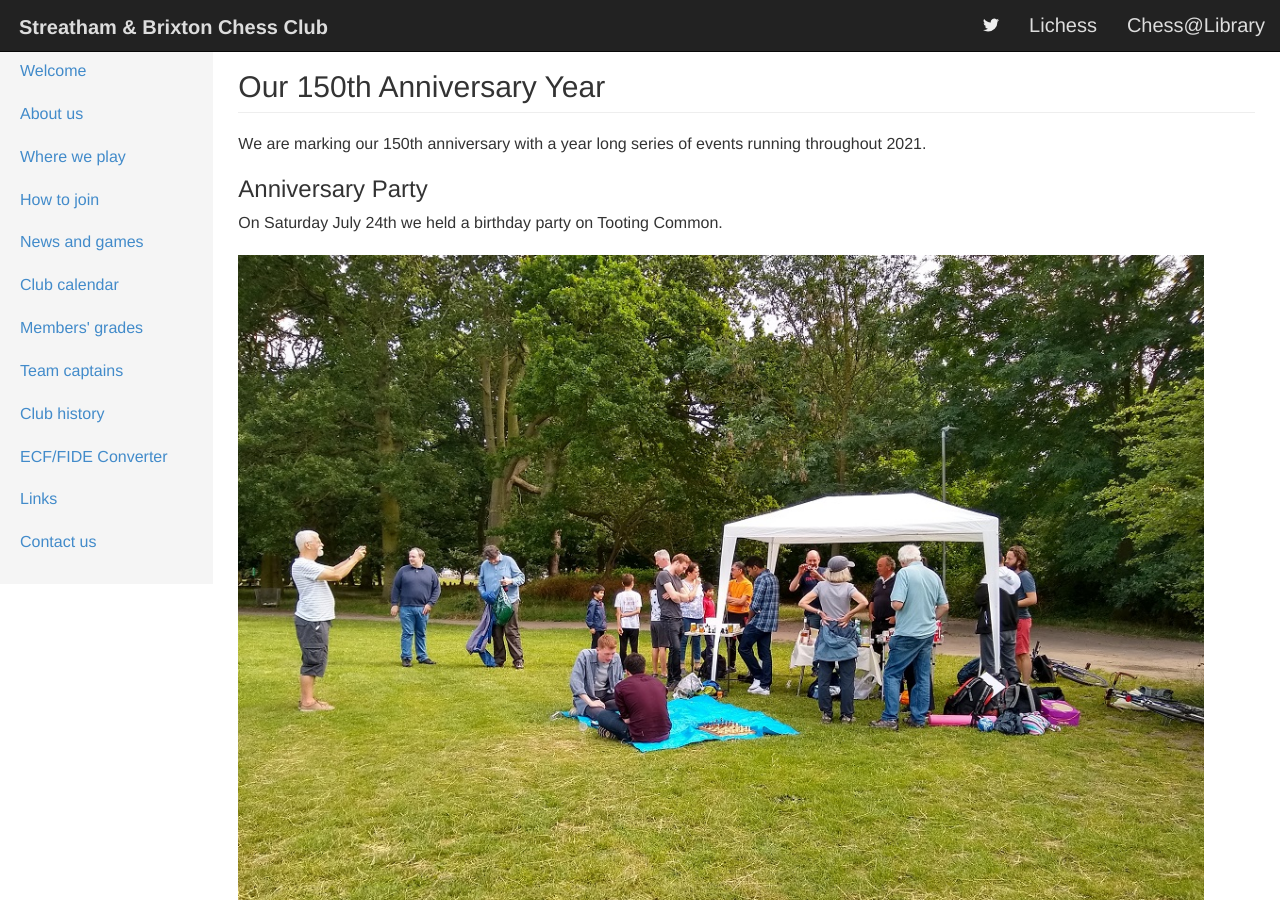
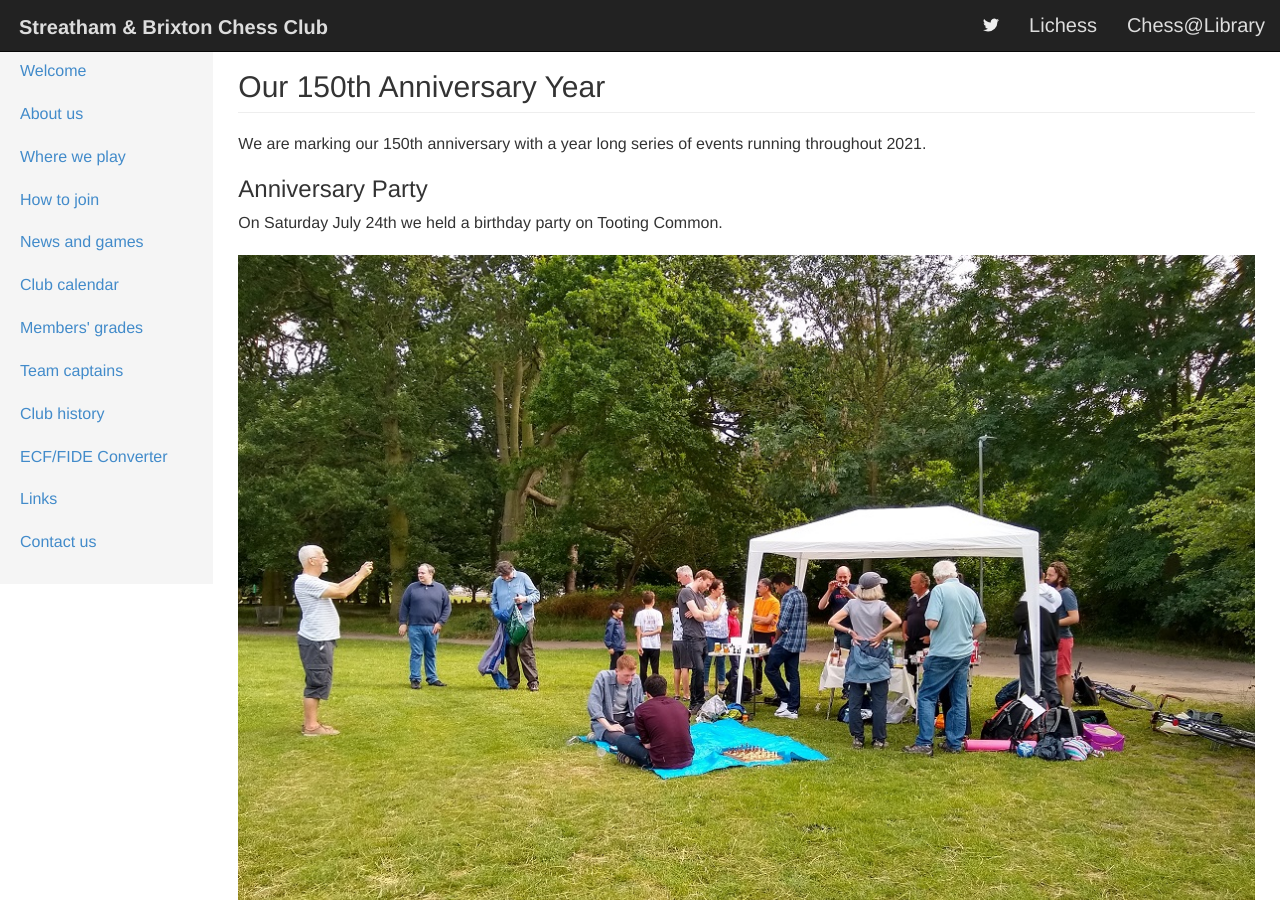
Before and after one commit to streathamchess/streathamchess.github.io, a Jekyll site: the page built from anniversary.md, in a window 1280 px wide and 900 px high. Built offline with Jekyll 4.4.1, drawn with Linux system fonts in a browser that asks for light colours; a script that is not in the unit is left out.

Commit message:
Update bigimage.html

```diff
--- a/_includes/bigimage.html
+++ b/_includes/bigimage.html
@@ -3,9 +3,9 @@
 <div class="clearfix"></div>
 
 {% if include.align  %}
- <div class="img-auto-sized" style="max-width: 95%;" align="{{include.align}}">
+ <div class="img-auto-sized" style="max-width: 100%;" align="{{include.align}}">
 {% else %}
- <div class="img-auto-sized" style="max-width: 95%;">
+ <div class="img-auto-sized" style="max-width: 100%;">
 {% endif %}
   <p></p>
   <p>
```
